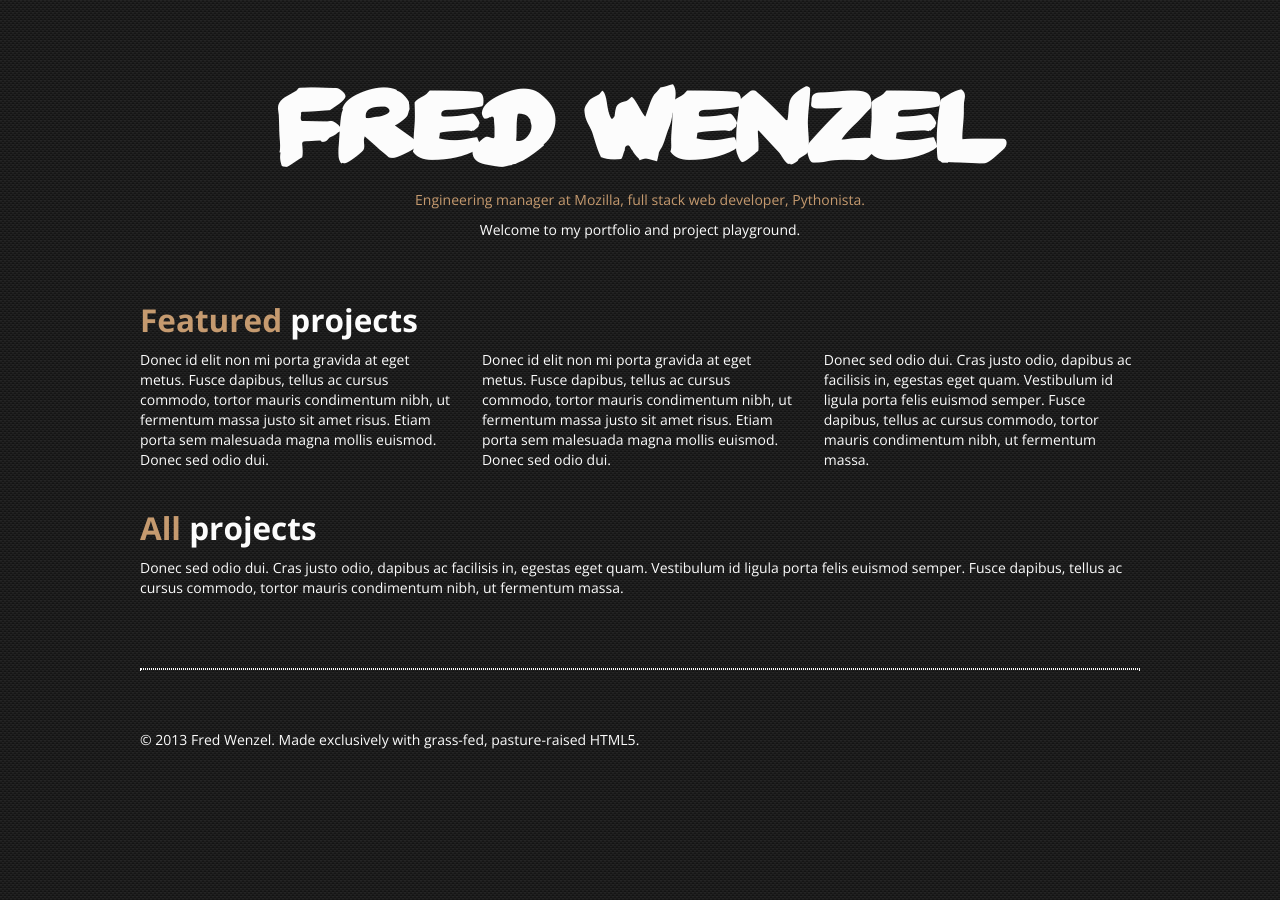
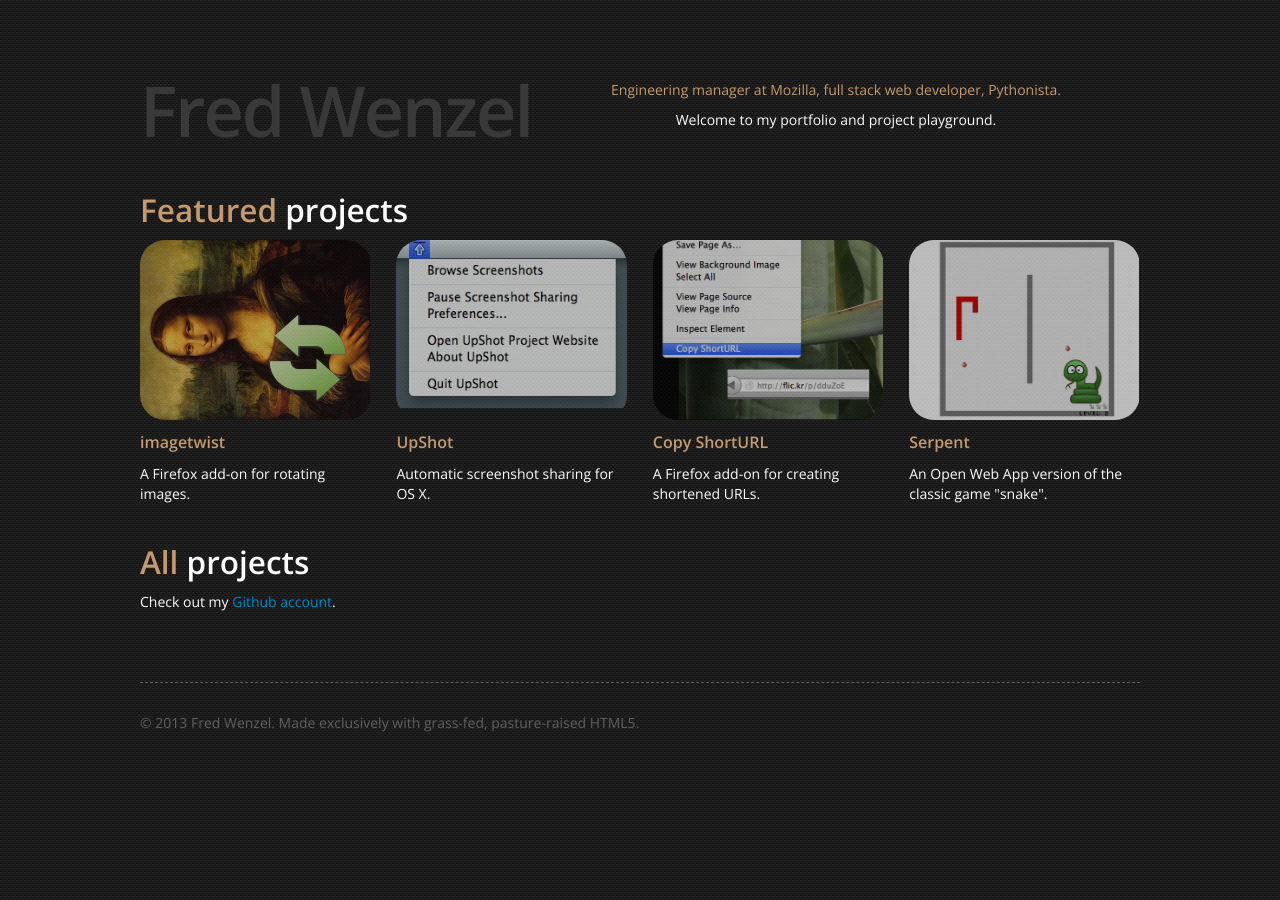
Before and after one commit to fwenzel/wenzel.io, a Jekyll site: the page built from index.md, in a window 1280 px wide. Built offline with Jekyll 4.4.1, drawn with Linux system fonts in a browser that asks for light colours.

Commit message:
Featured projects and a lot more styling

```diff
--- a/_layouts/default.html
+++ b/_layouts/default.html
@@ -15,7 +15,7 @@
     <link href="css/bootstrap.min.css" rel="stylesheet">
     <link href="css/bootstrap-responsive.min.css" rel="stylesheet">
     <link href="css/styles.css" rel="stylesheet">
-    <link href='http://fonts.googleapis.com/css?family=Open+Sans:400,700' rel='stylesheet' type='text/css'>
+    <link href='http://fonts.googleapis.com/css?family=Open+Sans:400,600' rel='stylesheet' type='text/css'>
 
     <link rel="shortcut icon" href="img/favicon.ico">
   </head>
@@ -24,11 +24,10 @@
     <div class="container">
       {{ content }}
 
-      <hr>
-
-      <div class="footer">
+      <footer>
+        <hr>
         <p>&copy; {{ 'now'|date: '%Y' }} {{ site.author }}. Made exclusively with grass-fed, pasture-raised HTML5.</p>
-      </div>
+      </footer>
     </div>
   </body>
 </html>
--- a/css/styles.css
+++ b/css/styles.css
@@ -1,14 +1,3 @@
-@font-face {
-    font-family: 'yardsale';
-    src: url('../fonts/yardsale.eot');
-    src: url('../fonts/yardsale.eot?#iefix') format('embedded-opentype'),
-         url('../fonts/yardsale.woff') format('woff'),
-         url('../fonts/yardsale.ttf') format('truetype'),
-         url('../fonts/yardsale.svg#yard_saleregular') format('svg');
-    font-weight: normal;
-    font-style: normal;
-
-}
 body {
   padding-top: 20px;
   padding-bottom: 60px;
@@ -20,33 +9,76 @@
   margin: 0 auto;
   max-width: 1000px;
 }
-.container > hr {
-  margin: 60px 0;
-  border: 1px dotted;
-}
+
 header {
   margin: 60px 0;
   text-align: center;
 }
 header h1 {
-  font-family: 'yardsale', sans-serif;
-  font-size: 100px;
-  font-weight: normal;
-  line-height: 1;
+  color: #393939;
+  float: left;
+  font-size: 70px;
+  font-weight: 600;
+  letter-spacing: -2px;
 }
-@media (max-width: 480px) {
+@media (max-width: 767px) {
   header h1 {
-    font-size: 60px;
+    float: none;
   }
 }
 
 header .lead {
+  display: block;
   font-size: 24px;
   line-height: 1.25;
 }
+
 #features {
   margin-bottom: 2em;
 }
+.featpic {
+  border-radius: 25px;
+  height: 180px;
+  overflow: hidden;
+  position: relative;
+  width: 100%;
+}
+#features img {
+  display: block;
+  left: 0;
+  max-height: 100%;
+  max-width: 100%;
+  opacity: .7;
+  position: absolute;
+  top: 0;
+  -moz-transition: left 1s, max-height 1s, max-width 1s, opacity 1s, top 1s;
+  -webkit-transition: left 1s, max-height 1s, max-width 1s, opacity 1s, top 1s;
+  -o-transition: left 1s, max-height 1s, max-width 1s, opacity 1s, top 1s;
+  transition: left 1s, max-height 1s, max-width 1s, opacity 1s, top 1s;
+}
+#features > div:hover img {
+  left: -3%;
+  top: -3%;
+  max-width: 106%;
+  max-height: 106%;
+  opacity: 1;
+}
+#features h3 {
+  color: #C59A6F;
+  font-size: 16px;
+  line-height: 1.5;
+}
+
 .hilight {
   color: #C59A6F;
 }
+
+footer {
+  opacity: .3;
+}
+footer > hr {
+  border: 0;
+  border-top: 1px dashed #fcfcfc;
+  height: 0;
+  margin: 60px 0 30px;
+}
--- a/index.md
+++ b/index.md
@@ -9,20 +9,47 @@
 
 <h2><span class="hilight">Featured</span> projects</h2>
 <div class="row-fluid" id="features">
-  <div class="span4">
-    <p>Donec id elit non mi porta gravida at eget metus. Fusce dapibus, tellus ac cursus commodo, tortor mauris condimentum nibh, ut fermentum massa justo sit amet risus. Etiam porta sem malesuada magna mollis euismod. Donec sed odio dui. </p>
+  <div class="span3">
+    <a href="/projects/imagetwist.html">
+      <div class="featpic">
+        <img src="img/imagetwist.jpg">
+      </div>
+    </a>
+    <h3>imagetwist</h3>
+    <p>A Firefox add-on for rotating images.</p>
   </div>
-  <div class="span4">
-    <p>Donec id elit non mi porta gravida at eget metus. Fusce dapibus, tellus ac cursus commodo, tortor mauris condimentum nibh, ut fermentum massa justo sit amet risus. Etiam porta sem malesuada magna mollis euismod. Donec sed odio dui. </p>
- </div>
-  <div class="span4">
-    <p>Donec sed odio dui. Cras justo odio, dapibus ac facilisis in, egestas eget quam. Vestibulum id ligula porta felis euismod semper. Fusce dapibus, tellus ac cursus commodo, tortor mauris condimentum nibh, ut fermentum massa.</p>
+  <div class="span3">
+    <a href="/projects/upshot.html">
+      <div class="featpic">
+        <img src="img/upshot.jpg">
+      </div>
+    </a>
+    <h3>UpShot</h3>
+    <p>Automatic screenshot sharing for OS&nbsp;X.</p>
+  </div>
+  <div class="span3">
+    <a href="/projects/copy-shorturl.html">
+      <div class="featpic">
+        <img src="img/copy-shorturl.jpg">
+      </div>
+    </a>
+    <h3>Copy ShortURL</h3>
+    <p>A Firefox add-on for creating shortened URLs.</p>
+  </div>
+  <div class="span3">
+    <a href="/projects/serpent.html">
+      <div class="featpic">
+        <img src="img/serpent.jpg">
+      </div>
+    </a>
+    <h3>Serpent</h3>
+    <p>An Open Web App version of the classic game "snake".</p>
   </div>
 </div>
 
 <h2><span class="hilight">All</span> projects</h2>
 <div class="row-fluid">
   <div class="span12">
-    <p>Donec sed odio dui. Cras justo odio, dapibus ac facilisis in, egestas eget quam. Vestibulum id ligula porta felis euismod semper. Fusce dapibus, tellus ac cursus commodo, tortor mauris condimentum nibh, ut fermentum massa.</p>
+    <p>Check out my <a href="https://github.com/fwenzel">Github account</a>.</p>
   </div>
 </div>
```
Also changed, not shown: fonts/yardsale.ttf (deleted), fonts/yardsale.woff (deleted), img/copy-shorturl.jpg (added), img/imagetwist.jpg (added), img/serpent.jpg (added), img/upshot.jpg (added), 2 other files.
